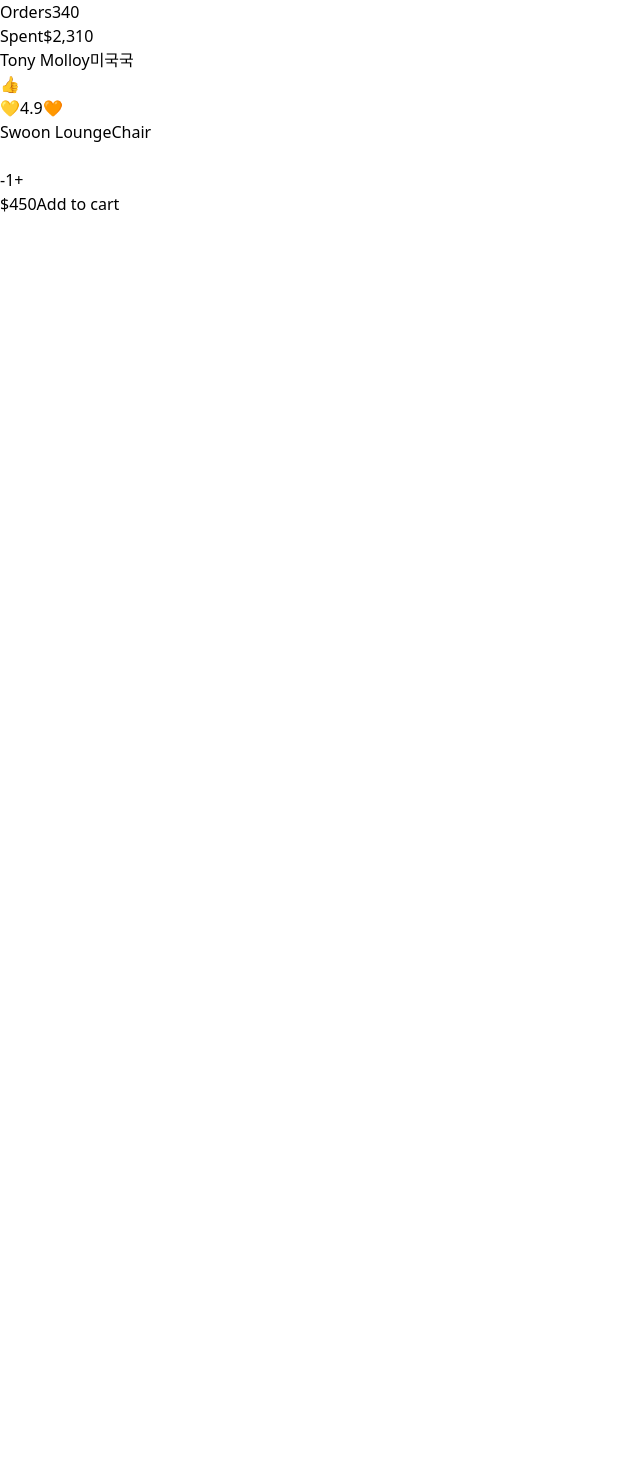
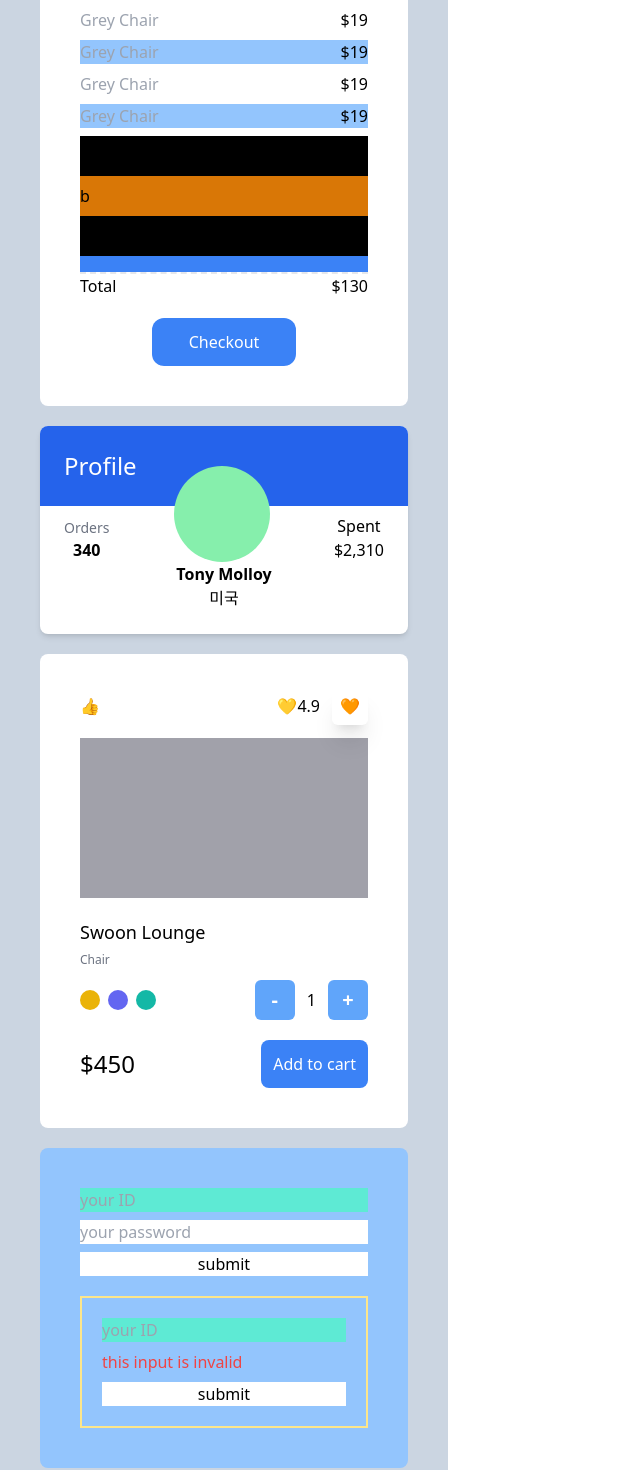
Before and after one commit to J-Rigondo/carrot-market, a Next.js app: page / in a window 1280 px wide. Shown: the part 144-1614 px from the top of the page, without its empty margins (0-640 px from the left). Before the commit the page ends 800 px from the top, so only its background shows below. Built offline with nearby package versions, Linux system fonts and the light colour scheme.

Commit message:
modifier practice

```diff
--- a/pages/index.tsx
+++ b/pages/index.tsx
@@ -3,16 +3,27 @@ import type { NextPage } from 'next';
 const Home: NextPage = () => {
   return (
     <div className="bg-slate-300 p-10  flex flex-col space-y-5 max-w-md min-h-screen">
-      <div className="bg-white p-10 rounded-lg">
+      <div className="bg-white p-10 rounded-lg group">
         <span className="font-semibold text-2xl">Select Item</span>
-        <div className="flex justify-between my-2">
-          <span className="text-gray-400 ">Grey Chair</span>
-          <span>$19</span>
-        </div>
-        <div className="flex justify-between my-2">
-          <span className="text-gray-400 ">Grey Chair2</span>
-          <span>$13</span>
-        </div>
+        {[1, 2, 3, 4, 5].map((i) => (
+          <div
+            key={i}
+            className="flex justify-between my-2 first:bg-blue-300 even:bg-blue-300 group-hover:bg-blue-300"
+          >
+            <span className="text-gray-400 ">Grey Chair</span>
+            <span>$19</span>
+          </div>
+        ))}
+
+        {['a', 'b', 'c', ''].map((i) => (
+          <div
+            key={i}
+            className="bg-amber-600 py-2 empty:bg-blue-500 first:bg-blue-500 odd:bg-black"
+          >
+            {i}
+          </div>
+        ))}
+
         <div className=" flex justify-between border-t-2 border-dashed">
           <span>Total</span>
           <span>$130</span>
@@ -21,7 +32,7 @@ const Home: NextPage = () => {
           Checkout
         </div>
       </div>
-      <div className="bg-white rounded-lg shadow-md overflow-hidden">
+      <div className="bg-white rounded-lg shadow-md overflow-hidden group">
         <div className="bg-blue-600 p-6">
           <span className="text-white text-2xl">Profile</span>
         </div>
@@ -31,7 +42,7 @@ const Home: NextPage = () => {
               <span className="text-sm text-gray-500">Orders</span>
               <span className="font-semibold">340</span>
             </div>
-            <div className="h-24 w-24 bg-red-300 rounded-full"></div>
+            <div className="h-24 w-24 bg-green-300 rounded-full group-hover:bg-red-300"></div>
             <div className="flex flex-col items-center">
               <span>Spent</span>
               <span>$2,310</span>
@@ -39,7 +50,7 @@ const Home: NextPage = () => {
           </div>
           <div className="flex flex-col items-center">
             <span className="font-bold">Tony Molloy</span>
-            <span>미국국</span>
+            <span>미국</span>
           </div>
         </div>
       </div>
@@ -60,9 +71,9 @@ const Home: NextPage = () => {
           <span className="text-xs text-gray-500">Chair</span>
           <div className="mt-3 mb-5 flex justify-between items-center">
             <div className="flex items-center space-x-2">
-              <button className="w-5 h-5 rounded-full bg-yellow-500"></button>
-              <button className="w-5 h-5 rounded-full bg-indigo-500"></button>
-              <button className="w-5 h-5 rounded-full bg-teal-500"></button>
+              <button className="w-5 h-5 rounded-full bg-yellow-500 focus:ring ring-yellow-500 ring-offset-2"></button>
+              <button className="w-5 h-5 rounded-full bg-indigo-500 focus:ring ring-indigo-500 ring-offset-2"></button>
+              <button className="w-5 h-5 rounded-full bg-teal-500 focus:ring ring-teal-500 ring-offset-2"></button>
             </div>
             <div className="flex items-center space-x-3">
               <button className=" bg-blue-400 font-bold text-white w-10 aspect-square rounded-md text-xl hover:bg-blue-700 active:bg-teal-500 ease-in-out duration-300">
@@ -83,7 +94,33 @@ const Home: NextPage = () => {
         </div>
       </div>
 
-      <div className="bg-white p-10 rounded-lg"></div>
+      <div className="bg-blue-300 p-10 rounded-lg focus-within:bg-blue-100">
+        <form action="" className="flex flex-col space-y-2">
+          <input
+            type="text"
+            placeholder="your ID"
+            className="placeholder-shown:bg-teal-300"
+          />
+          <input type="password" placeholder="your password" />
+          <input type="submit" value="submit" className="bg-white" />
+        </form>
+
+        <form
+          action=""
+          className="flex flex-col space-y-2 mt-5 p-5 border-2 border-amber-200"
+        >
+          <input
+            type="text"
+            required
+            placeholder="your ID"
+            className="placeholder-shown:bg-teal-300 peer"
+          />
+          <span className="hidden peer-invalid:block peer-invalid:text-red-500">
+            this input is invalid{' '}
+          </span>
+          <input type="submit" value="submit" className="bg-white" />
+        </form>
+      </div>
     </div>
   );
 };
--- /dev/null
+++ b/postcss.config.js
@@ -0,0 +1,6 @@
+module.exports = {
+  plugins: {
+    tailwindcss: {},
+    autoprefixer: {},
+  },
+}
--- /dev/null
+++ b/tailwind.config.js
@@ -0,0 +1,16 @@
+module.exports = {
+  content: [
+    './pages/**/*.{js,ts,jsx,tsx}',
+    './components/**/*.{js,ts,jsx,tsx}',
+  ],
+  theme: {
+    extend: {},
+  },
+  plugins: [],
+
+  variants: {
+    extend: {
+      backgroundColor: ['first', 'last'],
+    },
+  },
+};
```
